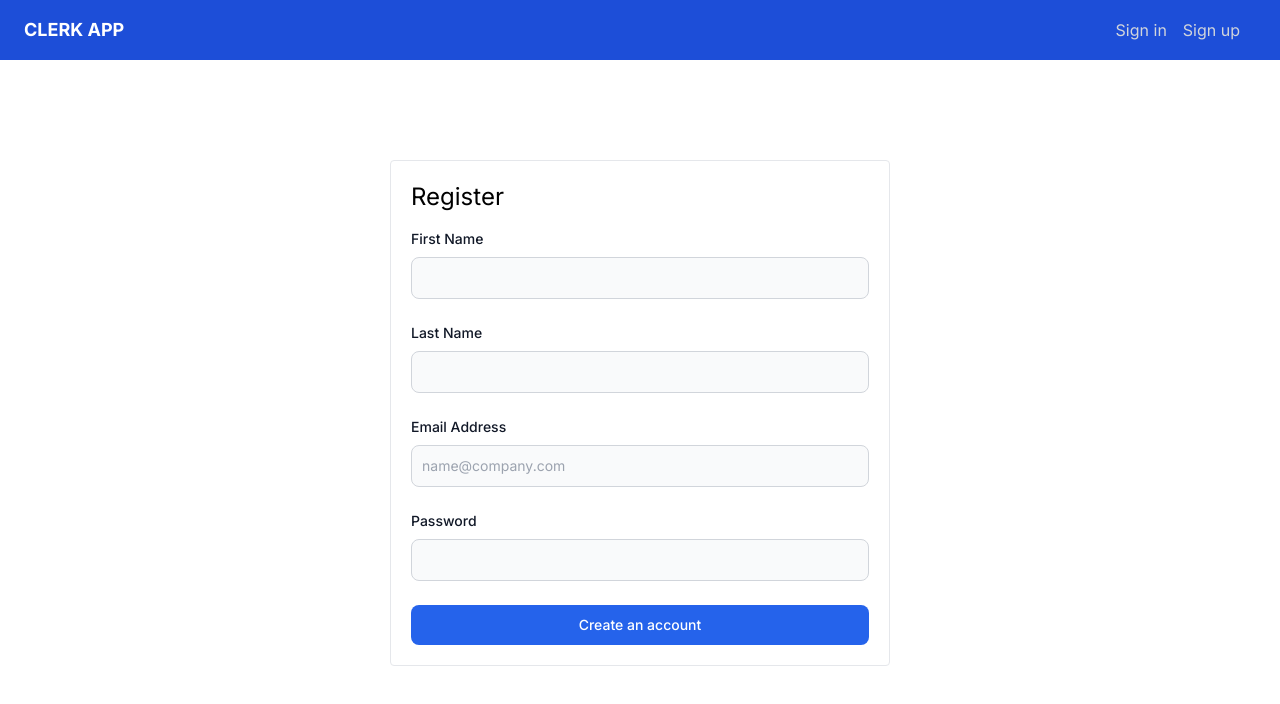
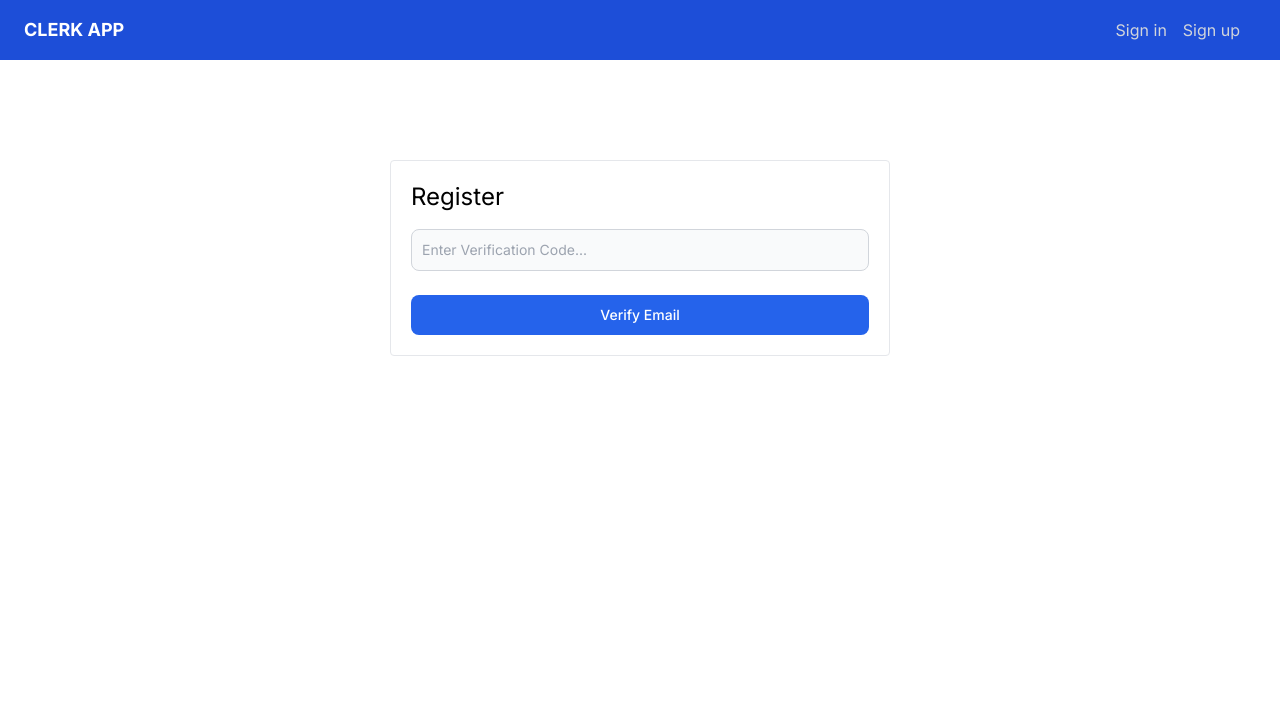
Before and after one commit to ParvezMah/Clerk_TraveryMedia, a Next.js app: page /register in a window 1280 px wide. Shown: the top 704 px of the page. Built offline with nearby package versions, Linux system fonts and the light colour scheme; no server answers.

Commit message:
Final Commit : App is ready

```diff
--- a/app/register/page.jsx
+++ b/app/register/page.jsx
@@ -9,7 +9,7 @@ const RegisterPage = () => {
   const [firstName, setFirstName] = useState('');
   const [lastName, setLastName] = useState('');
   const [password, setPassword] = useState('');
-  const [pendingVerification, setPendingVerification] = useState(false);
+  const [pendingVerification, setPendingVerification] = useState(true);
   const [code, setCode] = useState('');
   const router = useRouter();
 
```
